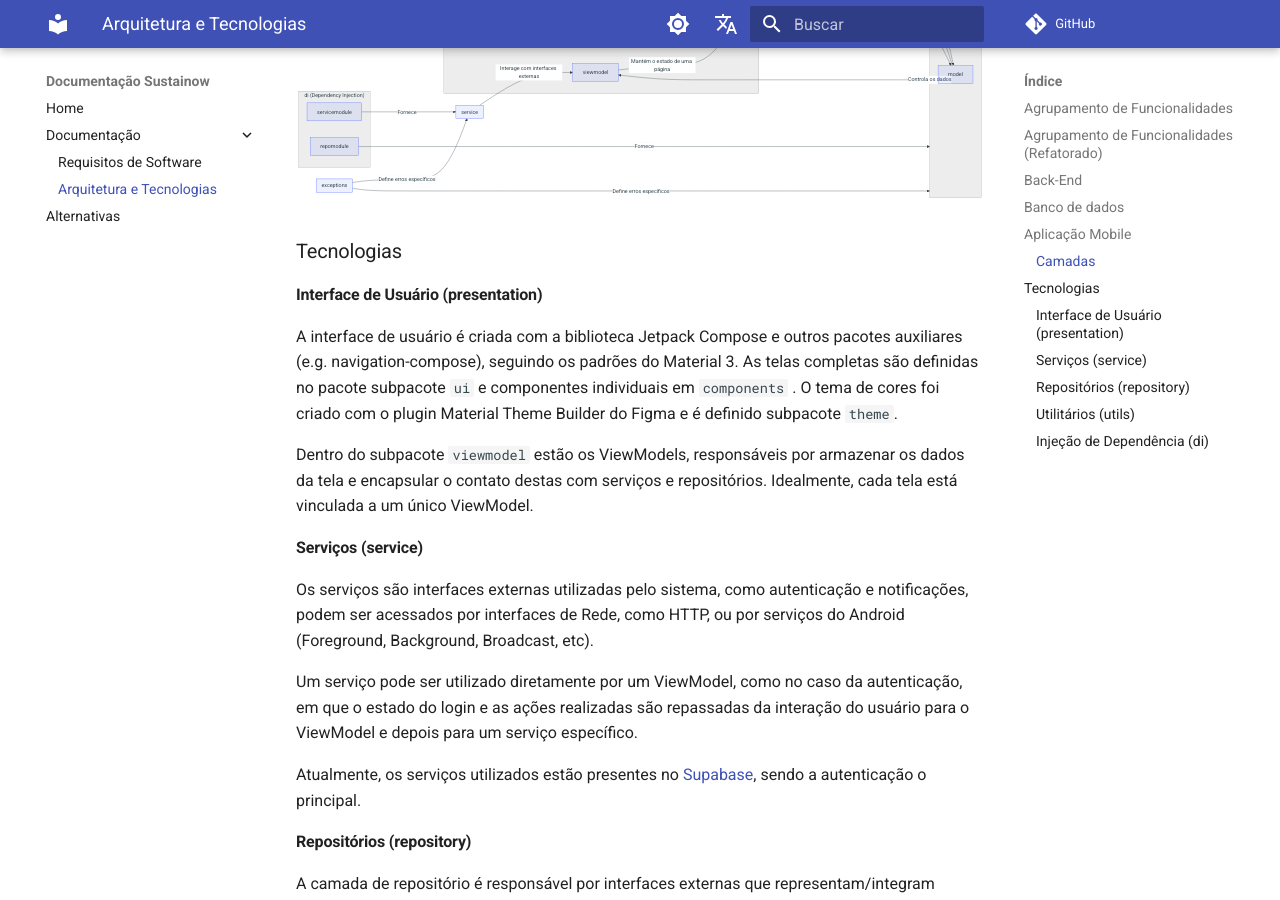
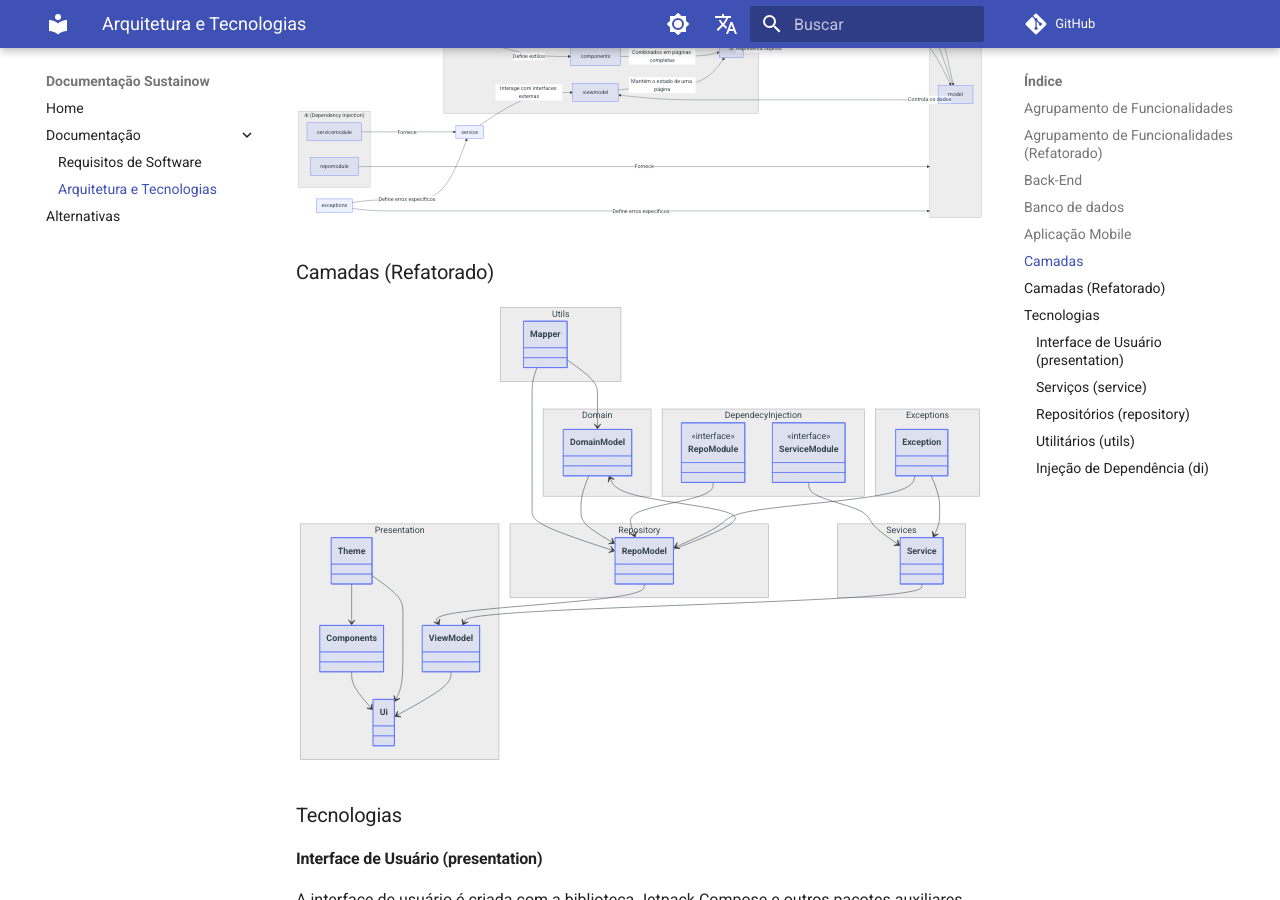
Before and after one commit to Joao-Pedro-P-Holanda/sustainow, an MkDocs documentation site: the page built from docs/pt/docs/tech-stack.md, in a window 1280 px wide and 900 px high, scrolled down 3231 px. Built offline with MkDocs 1.6.1 and Material for MkDocs 9.7.7, drawn with Linux system fonts in a browser that asks for light colours; comment, search, counter and statistics services are not loaded; the version menu is left out; part of the change alters nothing that is shown.

````diff
--- a/docs/pt/docs/tech-stack.md
+++ b/docs/pt/docs/tech-stack.md
@@ -291,7 +291,7 @@ erDiagram
 
 O principal produto consiste de uma aplicação móvel nativa para Android. Essa aplicação atua como cliente do servidor descrito acima. Essa aplicação está sendo desenvolvida com a linguagem Kotlin, que é atualmente a recomendação da Google para o desenvolvimento Android. Abaixo estão incluídas descrições detalhadas das camadas da aplicação, da comunicação entre elas e as bibliotecas utilizadas em cada uma.
 
-#### Camadas
+### Camadas
 
 ```mermaid
 graph LR
@@ -345,6 +345,92 @@ graph LR
         repomodule --Fornece--> repository
 ```
 
+### Camadas (Refatorado)
+
+```mermaid
+classDiagram
+namespace Presentation{
+    class Theme{
+
+    }
+
+    class Components{
+
+    }
+
+    class Ui{
+
+    }
+
+    class ViewModel{
+
+    }
+}
+
+namespace Utils{
+    class Mapper{
+
+    }
+}
+
+namespace Domain{
+    class DomainModel{
+
+    }
+}
+
+namespace Repository{
+    class RepoModel{
+
+    }
+}
+
+namespace Dependecy Injection{
+    class ServiceModule{
+        <<interface>>
+
+    }
+
+    class RepoModule{
+        <<interface>>
+    }
+}
+
+namespace Sevices{
+    class Service{
+
+    }
+}
+
+namespace Exceptions{
+    class Exception{
+
+    }
+}
+
+Theme --> Components
+Components --> Ui
+Theme --> Ui
+ViewModel --> Ui
+
+RepoModel --> ViewModel
+
+Service --> ViewModel
+
+Mapper --> DomainModel
+Mapper --> RepoModel
+
+DomainModel --> RepoModel
+RepoModel --> DomainModel
+
+RepoModule --> RepoModel
+
+ServiceModule --> Service
+
+Exception --> RepoModel
+Exception --> Service
+```
+
 ### Tecnologias
 
 #### Interface de Usuário (presentation)
````
